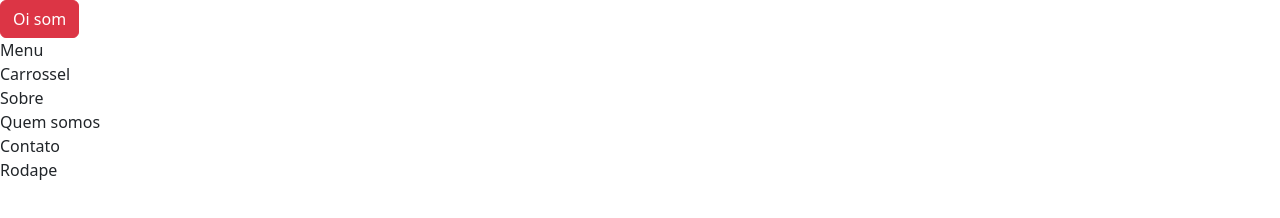
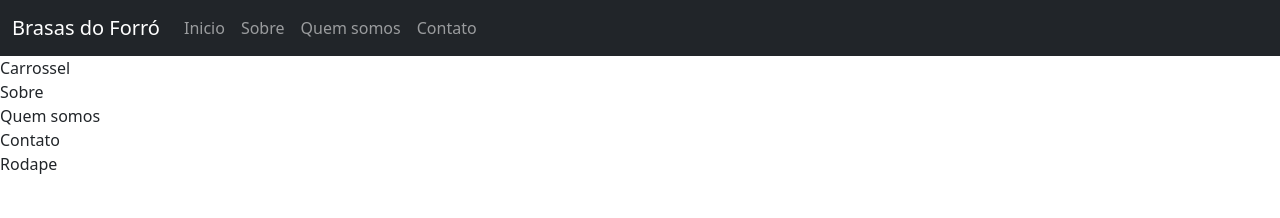
Before and after one commit to dailalima/brasasdoforro-site, a plain HTML site: page index.html in a window 1280 px wide. Drawn offline with nearby package versions, Linux system fonts and the light colour scheme.

Commit message:
cria o menu de navegação

```diff
--- a/index.html
+++ b/index.html
@@ -9,8 +9,30 @@
     <link rel="stylesheet" href="css/custom.css">
 </head>
 <body>
-    <button class="btn btn-danger">Oi som</button>
-    <nav>Menu</nav>
+    <nav class="navbar navbar-expand-lg  navbar-dark bg-dark">
+        <div class="container-fluid">
+          <a class="navbar-brand" href="#">Brasas do Forró</a>
+          <button class="navbar-toggler" type="button" data-bs-toggle="collapse" data-bs-target="#navbarNav" aria-controls="navbarNav" aria-expanded="false" aria-label="Toggle navigation">
+            <span class="navbar-toggler-icon"></span>
+          </button>
+          <div class="collapse navbar-collapse" id="navbarNav">
+            <ul class="navbar-nav">
+              <li class="nav-item">
+                <a class="nav-link" href="#">Inicio</a>
+              </li>
+              <li class="nav-item">
+                <a class="nav-link" href="#">Sobre</a>
+              </li>
+              <li class="nav-item">
+                <a class="nav-link" href="#">Quem somos</a>
+              </li>
+              <li class="nav-item">
+                <a class="nav-link" href="#">Contato</a>
+              </li>
+            </ul>
+          </div>
+        </div>
+      </nav>
 
     <header>Carrossel</header>
 
```
